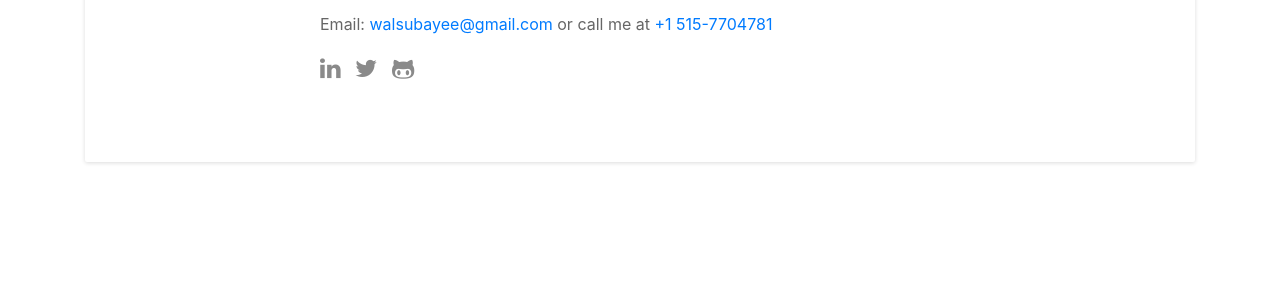
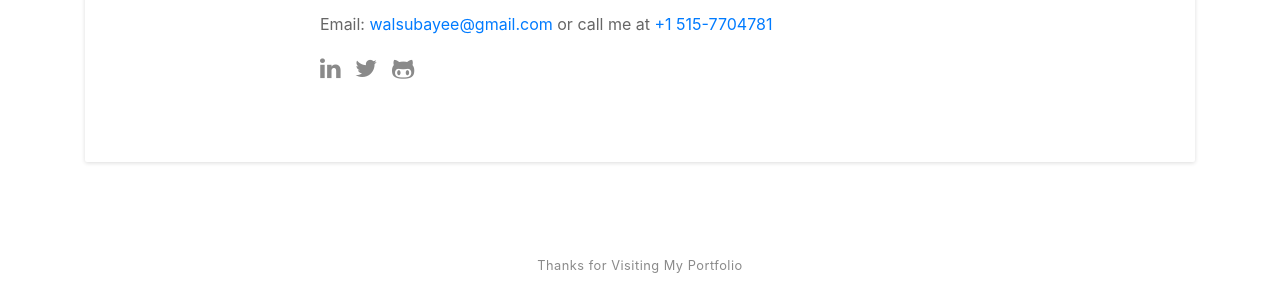
Before and after one commit to Waqas84/Waqas-Alsubayee-Portfolio, a website with bundled scripts: page index.html in a window 1280 px wide. Shown: the part 4386-4692 px from the top of the page. Before the commit the page ends 4608 px from the top, so only its background shows below. Built offline with nearby package versions, Linux system fonts and the light colour scheme; files whose address does not match are found by name.

Commit message:
footer added

```diff
--- a/index.html
+++ b/index.html
@@ -524,9 +524,10 @@
     </div>
     <!--//wrapper-->
     <footer class="footer text-center">
-        <!-- <div class="container">
-            <small class="copyright">Template Copyright @ <a href="http://themes.3rdwavemedia.com/" target="_blank">3rd Wave Media</a></small>
-        </div><!--//container-->
+         <div class="container">
+            <!-- <small class="copyright">Template Copyright @ <a href="http://themes.3rdwavemedia.com/" target="_blank">3rd Wave Media</a></small> -->
+            <small>Thanks for Visiting My Portfolio</small>
+        </div><!--//container
     </footer>
     <!-- Javascript -->
     <script type="text/javascript" src="assets/plugins/jquery-3.2.1.min.js"></script>
```
